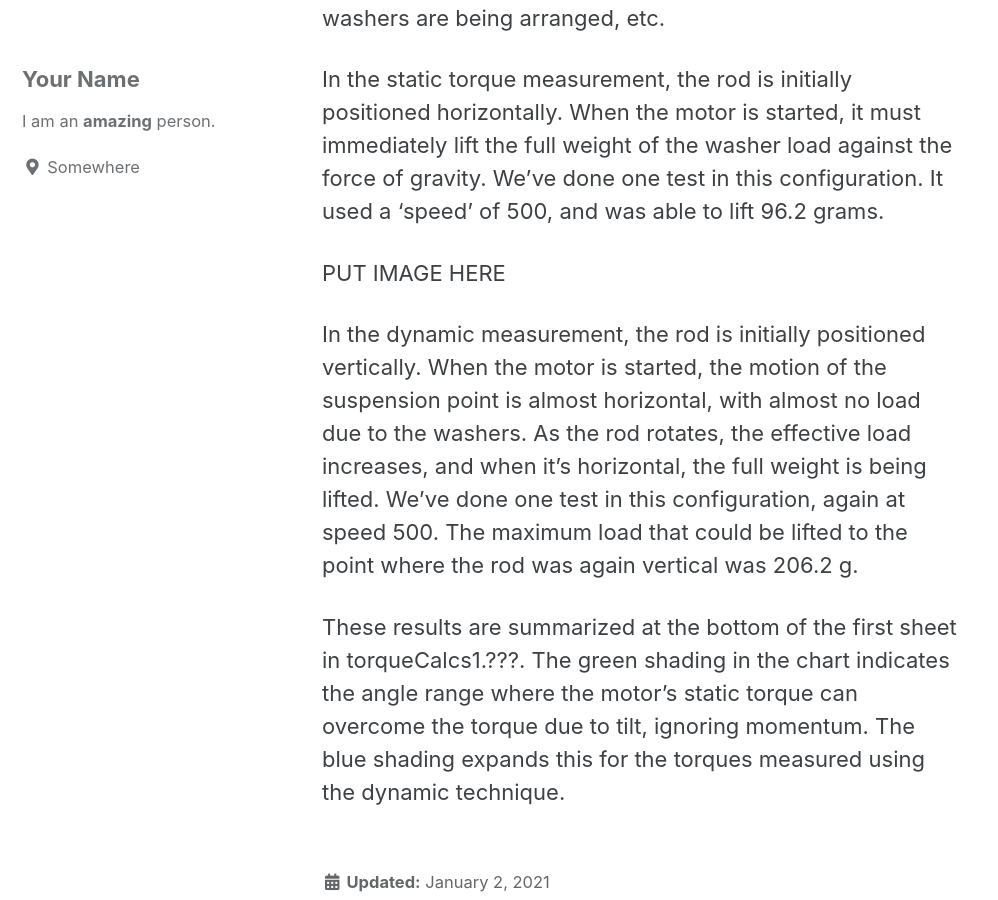
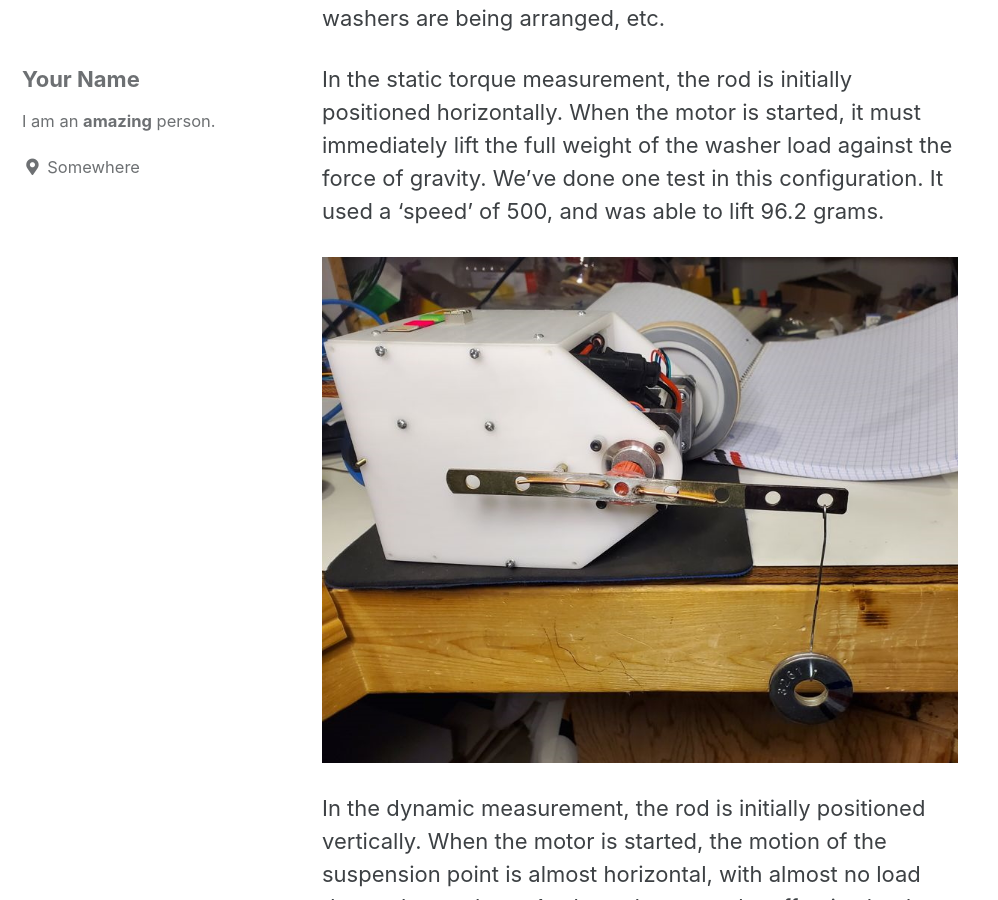
Before and after one commit to va3wam/va3wam.github.io, a Jekyll site: the page built from _posts/2021-01-02-Motor-Torque-and-Balancing-Considerations.md, in a window 1280 px wide and 900 px high, scrolled down 5401 px. Shown: the whole window, without its empty margins (0-998 px from the left). Built offline with Jekyll 4.4.1, drawn with Linux system fonts in a browser that asks for light colours; cached includes are drawn as plain includes.

Commit message:
Update 2021-01-02-Motor-Torque-and-Balancing-Considerations.md

```diff
--- a/_posts/2021-01-02-Motor-Torque-and-Balancing-Considerations.md
+++ b/_posts/2021-01-02-Motor-Torque-and-Balancing-Considerations.md
@@ -80,7 +80,7 @@ We wanted to understand how much torque our motors can exert, in practical terms
 
 In the static torque measurement, the rod is initially positioned horizontally. When the motor is started, it must immediately lift the full weight of the washer load against the force of gravity. We’ve done one test in this configuration. It used a ‘speed’ of 500, and was able to lift 96.2 grams.
 
-PUT IMAGE HERE
+![Twipi Torque Measurement Setup](/assets/images/torque-measure1.jpg)
 
 In the dynamic measurement, the rod is initially positioned vertically. When the motor is started, the motion of the suspension point is almost horizontal, with almost no load due to the washers. As the rod rotates, the effective load increases, and when it’s horizontal, the full weight is being lifted. We’ve done one test in this configuration, again at speed 500. The maximum load that could be lifted to the point where the rod was again vertical was 206.2 g.
 
```
